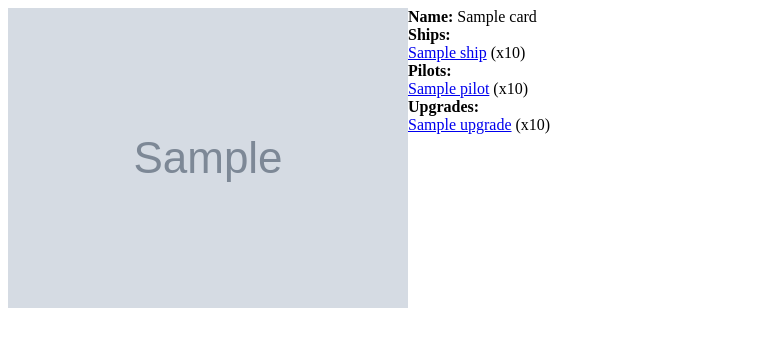
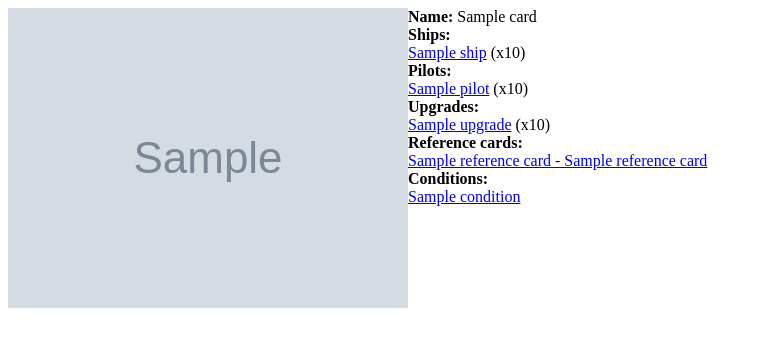
Before and after one commit to OskarBreach/hit-hit-crit, a Django app: template hithitcrit/viewer/templates/expanded_sources.html in a window 1280 px wide. Shown: the top 347 px of the page, without its empty margins (0-762 px from the left). Run offline with Django 3.2, Linux system fonts and the light colour scheme; the template is opened without the code that fills it: most values are stand-ins (such as "Sample title", 1, 10 or a date in 2020); grey boxes marked "Sample" are stand-in pictures.

Commit message:
Link reference card and conditions to sources

```diff
--- a/hithitcrit/viewer/templates/expanded_conditions.html
+++ b/hithitcrit/viewer/templates/expanded_conditions.html
@@ -4,4 +4,5 @@
 <div><span class="bold">Name:</span> <a href="{% url 'condition-by-name' name=card.url_name %}">{{ card.name }}</a></div>
 <div><span class="bold">Unique:</span> {{ card.unique }}</div>
 <div><span class="bold">XWS:</span> {{ card.xws }}</div>
+<div><span class="bold">Found in:</span> {% for source in card.source_set.all %}<div><a href="{% url 'source-by-id' id=source.id %}">{{ source.name }}</a></div>{% endfor %}</div>
 {% endblock %}
--- a/hithitcrit/viewer/templates/expanded_reference_cards.html
+++ b/hithitcrit/viewer/templates/expanded_reference_cards.html
@@ -4,4 +4,5 @@
 <div><span class="bold">Name:</span> {{ card.name }}</div>
 <div><span class="bold">Unique:</span> {{ card.unique }}</div>
 <div><span class="bold">XWS:</span> {{ card.xws }}</div>
+<div><span class="bold">Found in:</span> {% for source in card.source_set.all %}<div><a href="{% url 'source-by-id' id=source.id %}">{{ source.name }}</a></div>{% endfor %}</div>
 {% endblock %}
--- a/hithitcrit/viewer/templates/expanded_sources.html
+++ b/hithitcrit/viewer/templates/expanded_sources.html
@@ -5,4 +5,6 @@
 <div><span class="bold">Ships:</span> {% for sourceship in card.sourceship_set.all %}<div><a href="{% url 'pilots-by-ship' ship=sourceship.ship.url_name %}">{{ sourceship.ship.name }}</a>{% if sourcesship.quantity > 1 %} (x{{ sourcesship.quantity }}){% endif %}</div>{% endfor %}</div>
 <div><span class="bold">Pilots:</span> {% for sourcepilot in card.sourcepilot_set.all %}<div><a href="{% url 'pilot-by-id' id=sourcepilot.pilot.id %}">{{ sourcepilot.pilot.name }}</a>{% if sourcepilot.quantity > 1 %} (x{{ sourcepilot.quantity }}){% endif %}</div>{% endfor %}</div>
 <div><span class="bold">Upgrades:</span> {% for sourceupgrade in card.sourceupgrade_set.all %}<div><a href="{% url 'upgrade-by-id' id=sourceupgrade.upgrade.id %}">{{ sourceupgrade.upgrade.name }}</a>{% if sourceupgrade.quantity > 1 %} (x{{ sourceupgrade.quantity }}){% endif %}</div>{% endfor %}</div>
+{% if card.reference_cards.all %}<div><span class="bold">Reference cards:</span> {% for reference_card in card.reference_cards.all %}<div><a href="{% url 'reference-card-by-id' id=reference_card.id %}">{{ reference_card.title }} - {{ reference_card.subtitle}}</a></div>{% endfor %}</div>{% endif %}
+{% if card.conditions.all %}<div><span class="bold">Conditions:</span> {% for condition in card.conditions.all %}<div><a href="{% url 'condition-by-name' name=condition.url_name %}">{{ condition.name }}</a></div>{% endfor %}</div>{% endif %}
 {% endblock %}
```
